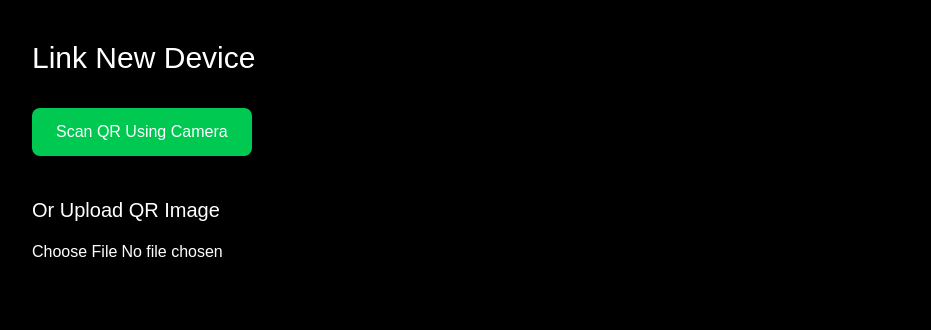
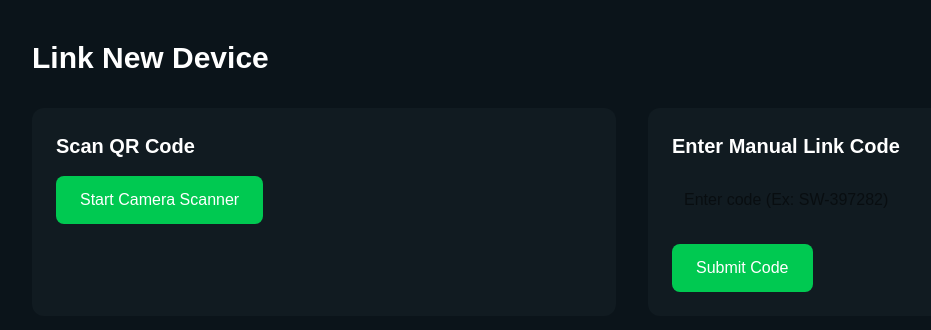
Before and after one commit to Naren-lab/securewave-frontend, a Next.js app: page /private-space/link in a window 1280 px wide. Shown: the top 330 px of the page, without its empty margins (8-939 px from the left). Built offline with nearby package versions, Linux system fonts and the light colour scheme.

Commit message:
add qr scan and manual code linking

```diff
--- a/app/private-space/link/page.tsx
+++ b/app/private-space/link/page.tsx
@@ -6,6 +6,9 @@ import axios from "axios";
 
 export default function LinkDevicePage() {
   const [scannedResult, setScannedResult] =
+    useState("");
+
+  const [manualCode, setManualCode] =
     useState("");
 
   const currentUser =
@@ -17,6 +20,7 @@ export default function LinkDevicePage() {
 
   const userId = currentUser?._id;
 
+  // QR scanner
   const startScanner = () => {
     const scanner =
       new Html5QrcodeScanner(
@@ -42,6 +46,7 @@ export default function LinkDevicePage() {
     );
   };
 
+  // Request link after QR scan
   const requestDeviceLink =
     async () => {
       try {
@@ -64,57 +69,109 @@ export default function LinkDevicePage() {
       }
     };
 
+  // Manual code request
+  const requestManualLink =
+    async () => {
+      try {
+        if (!manualCode) {
+          alert(
+            "Enter link code"
+          );
+          return;
+        }
+
+        await axios.post(
+          "https://securewave-backend-2.onrender.com/api/devices/link",
+          {
+            userId,
+            deviceName:
+              navigator.userAgent,
+            deviceType:
+              "Browser",
+            manualCode
+          }
+        );
+
+        alert(
+          "Manual link request sent"
+        );
+      } catch (error) {
+        console.log(error);
+      }
+    };
+
   return (
-    <div className="min-h-screen bg-black text-white p-10">
+    <div className="min-h-screen bg-[#0B141A] text-white p-10">
 
-      <h1 className="text-3xl mb-8">
+      <h1 className="text-3xl font-bold mb-8">
         Link New Device
       </h1>
+
+      <div className="grid md:grid-cols-2 gap-8">
+
+        {/* QR Scanner */}
+        <div className="bg-[#111B21] p-6 rounded-xl">
+          <h2 className="text-xl mb-4 font-bold">
+            Scan QR Code
+          </h2>
 
           <button
             onClick={startScanner}
             className="bg-green-500 px-6 py-3 rounded-lg"
           >
-        Scan QR Using Camera
+            Start Camera Scanner
           </button>
 
           <div
             id="reader"
-        className="mt-6"
+            className="mt-5"
           ></div>
 
           {scannedResult && (
-        <div className="mt-6">
-          <p>
-            QR Scanned:
-          </p>
-
+            <div className="mt-5">
               <p className="text-green-400">
-            {scannedResult}
+                QR Scanned Successfully
               </p>
 
               <button
                 onClick={
                   requestDeviceLink
                 }
-            className="mt-4 bg-blue-500 px-6 py-3 rounded-lg"
+                className="mt-4 bg-blue-500 px-6 py-2 rounded-lg"
               >
                 Request Link
               </button>
             </div>
           )}
+        </div>
 
-      {/* Upload QR Image */}
-      <div className="mt-10">
-        <h2 className="text-xl mb-4">
-          Or Upload QR Image
+        {/* Manual Code */}
+        <div className="bg-[#111B21] p-6 rounded-xl">
+          <h2 className="text-xl mb-4 font-bold">
+            Enter Manual Link Code
           </h2>
 
           <input
-          type="file"
-          accept="image/*"
-          className="text-white"
+            type="text"
+            placeholder="Enter code (Ex: SW-397282)"
+            value={manualCode}
+            onChange={(e) =>
+              setManualCode(
+                e.target.value
+              )
+            }
+            className="w-full p-3 rounded-lg text-black"
           />
+
+          <button
+            onClick={
+              requestManualLink
+            }
+            className="mt-5 bg-green-500 px-6 py-3 rounded-lg"
+          >
+            Submit Code
+          </button>
+        </div>
       </div>
     </div>
   );
```
Lines whose indentation alone changed are shown as unchanged.
